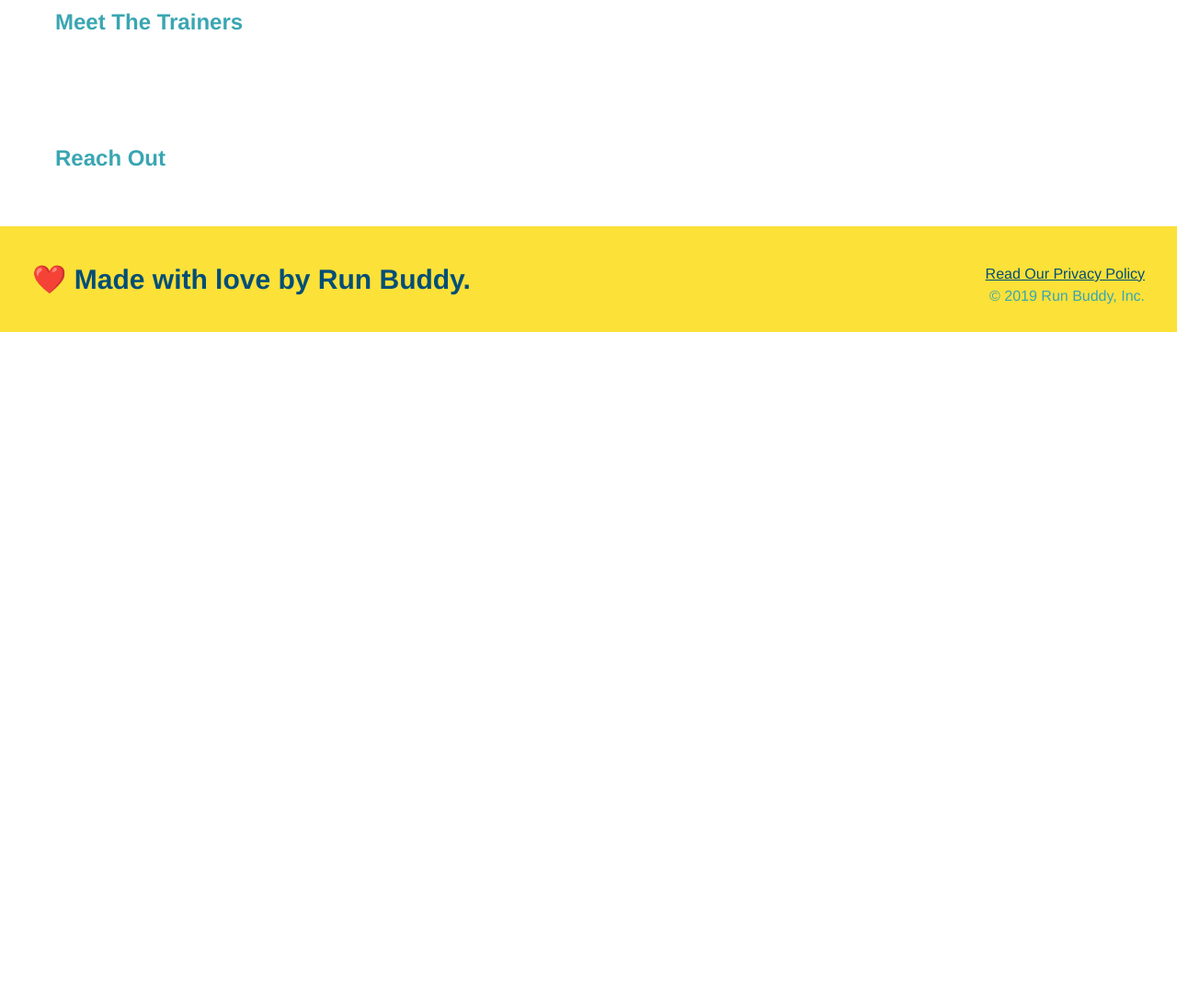
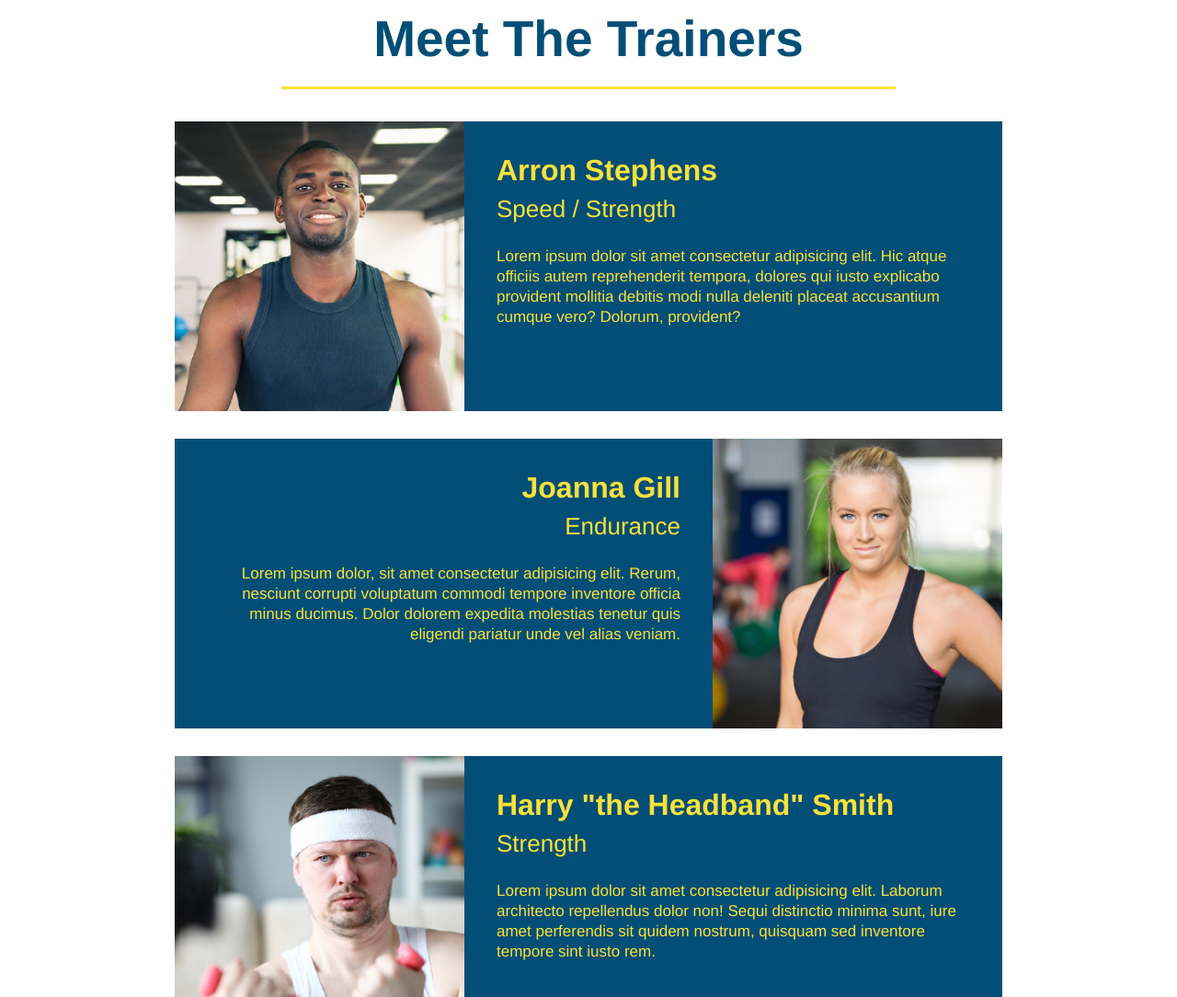
Before and after one commit to thomps0189/run-buddy, a plain HTML site: page index.html in a window 1280 px wide. Shown: the part 2780-3864 px from the top of the page at 92% size. Before the commit the page ends 3141 px from the top, so only its background shows below. Drawn offline with Linux system fonts and the light colour scheme.

Commit message:
meet-the-trainers

```diff
--- a/assets/css/style.css
+++ b/assets/css/style.css
@@ -176,3 +176,50 @@ section {
 .steps span {
     font-size: 38px;
 }
+
+.trainers {
+    text-align: center;
+}
+
+.trainer {
+    width: 900px;
+    margin: 0 auto 30px auto;
+    background: #024e76;
+    color: #fce138;
+    overflow: auto;
+}
+
+.trainer img {
+    width: 35%;
+    float: left;
+}
+
+.trainer-bio {
+    padding: 35px;
+    float: left;
+    width: 65%;
+}
+
+.text-left {
+    text-align: left;
+}
+
+.text-right {
+    text-align: right;
+}
+
+.trainer-bio h3 {
+    font-size: 32px;
+    margin-bottom: 8px;
+}
+
+.trainer-bio h4 {
+    font-weight: lighter;
+    font-size: 26px;
+    margin-bottom: 25px;
+}
+
+.trainer-bio p {
+    font-size: 17px;
+    line-height: 1.3;
+}
--- a/index.html
+++ b/index.html
@@ -107,8 +107,40 @@
     </section>
 
     <!-- "meet the trainers" section -->
-    <section>
-        <h2>Meet The Trainers</h2>
+    <section id="your-trainers" class="trainers">
+        <h2 class="section-title primary-border">Meet The Trainers</h2>
+        <article class="trainer" >
+            <img src="./assets/images/trainer-1.jpg" alt="Arron Stephens in his workout clothes, ready to pump iron" />
+            <div class="trainer-bio text-left">
+                <h3>Arron Stephens</h3>
+                <h4>Speed / Strength</h4>
+                <p>
+                    Lorem ipsum dolor sit amet consectetur adipisicing elit. Hic atque officiis autem reprehenderit tempora, dolores qui iusto explicabo provident mollitia debitis modi nulla deleniti placeat accusantium cumque vero? Dolorum, provident?
+                </p>
+            </div>
+        </article>
+
+        <article class="trainer">
+            <div class="trainer-bio text-right">
+                <h3>Joanna Gill</h3>
+                <h4>Endurance</h4>
+                <p>
+                    Lorem ipsum dolor, sit amet consectetur adipisicing elit. Rerum, nesciunt corrupti voluptatum commodi tempore inventore officia minus ducimus. Dolor dolorem expedita molestias tenetur quis eligendi pariatur unde vel alias veniam.
+                </p>
+            </div>
+            <img src="./assets/images/trainer-2.jpg" alt="Joanna Gill cooling off after a workout" />
+        </article>
+
+        <article class="trainer">
+            <img src="./assets/images/trainer-3.jpg" alt="Harry Smith wearing a headband and lifting comically small pink weights" />
+            <div class="trainer-bio text-left" >
+                <h3>Harry "the Headband" Smith</h3>
+                <h4>Strength</h4>
+                <p>
+                    Lorem ipsum dolor sit amet consectetur adipisicing elit. Laborum architecto repellendus dolor non! Sequi distinctio minima sunt, iure amet perferendis sit quidem nostrum, quisquam sed inventore tempore sint iusto rem.
+                </p>
+            </div>
+        </article>
     </section>
 
     <!-- "reach out" section -->
```
Also changed, not shown: assets/images/trainer-1.jpg (added), assets/images/trainer-2.jpg (added), assets/images/trainer-3.jpg (added).
